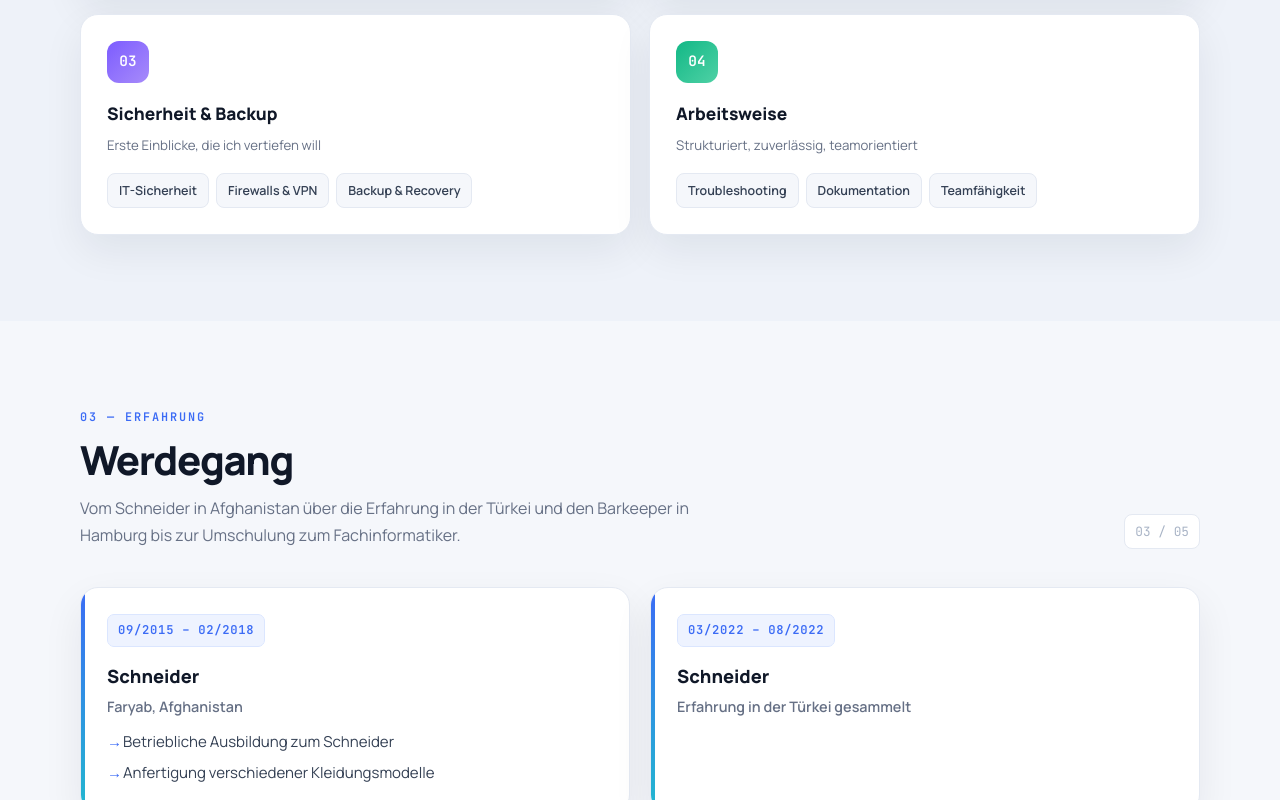
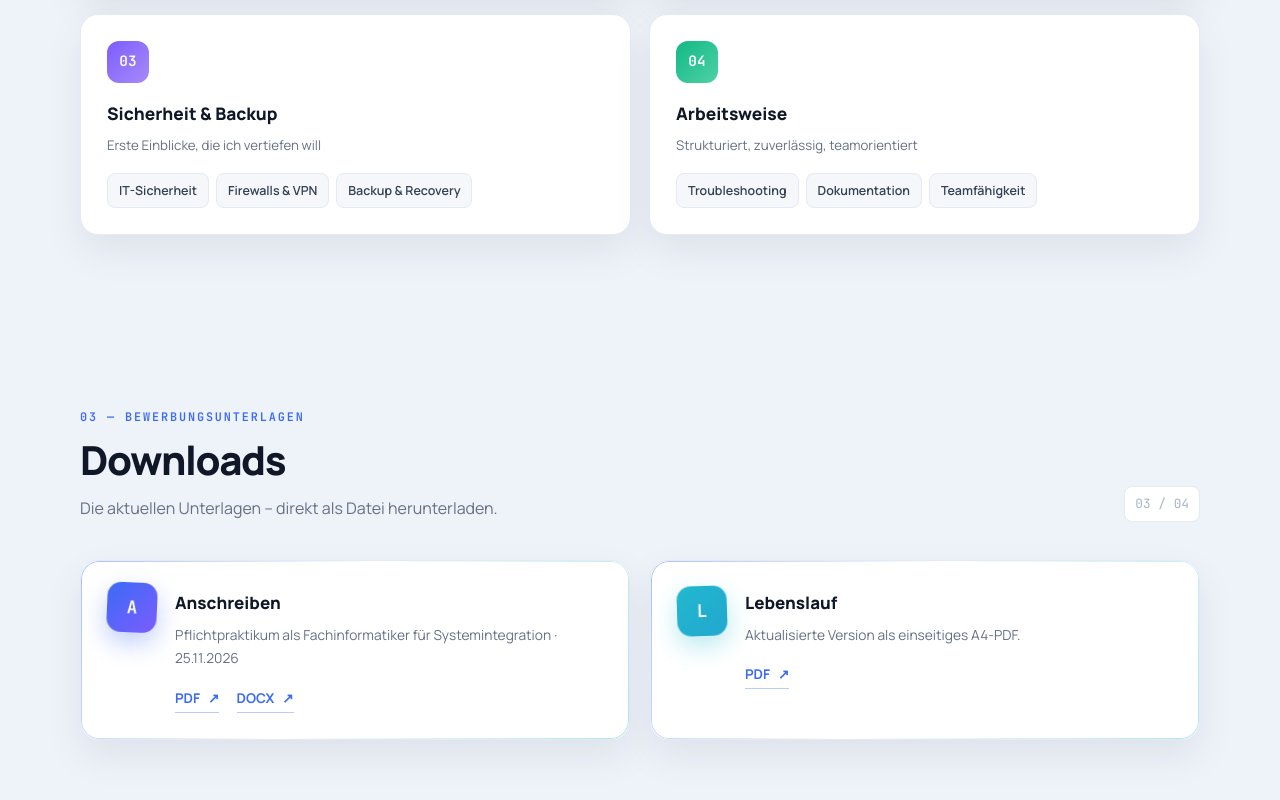
Before and after one commit to jawidmoradi13-ctrl/jawidmoradi13-ctrl.github.io, a plain HTML site: page index.html in a window 1280 px wide. Shown: the part 2000-2800 px from the top of the page. Drawn offline with Linux system fonts and the light colour scheme.

Commit message:
Neue Unterlagen hinzufuegen Werdegang entfernen Animationen

```diff
--- a/index.html
+++ b/index.html
@@ -135,20 +135,23 @@ a{color:inherit;text-decoration:none}
 .tags{display:flex;flex-wrap:wrap;gap:7px}
 .tags span{font-size:.78rem;font-weight:600;color:var(--ink-2);background:var(--paper);border:1px solid var(--line);padding:6px 11px;border-radius:8px}
 
-/* WERDEGANG – dauerhaft sichtbare Karten */
-.career-grid{list-style:none;display:grid;grid-template-columns:repeat(2,1fr);gap:20px}
-.career-card{position:relative;overflow:hidden;background:#fff;border:1px solid var(--line);border-radius:18px;padding:26px;box-shadow:var(--shadow);transition:transform .35s cubic-bezier(.16,1,.3,1),box-shadow .35s,border-color .35s}
-.career-card::before{content:'';position:absolute;left:0;top:0;bottom:0;width:4px;background:linear-gradient(var(--blue),var(--cyan))}
-.career-card:hover{transform:translateY(-5px);box-shadow:var(--shadow-lg);border-color:#bfd0ff}
-.career-card:last-child{grid-column:1/-1;background:linear-gradient(135deg,#fff,#f4f7ff)}
-.career-card:last-child::before{background:linear-gradient(var(--blue),var(--violet))}
-.tl-date{display:inline-block;font-family:var(--mono);font-size:.76rem;font-weight:600;letter-spacing:.06em;color:var(--blue);background:#eef3ff;border:1px solid #dbe6ff;padding:5px 10px;border-radius:7px}
-.tl-title{font-size:1.14rem;font-weight:800;margin:14px 0 3px}
-.tl-org{color:var(--muted);font-weight:600;font-size:.9rem}
-.tl-desc{color:var(--ink-2);font-size:.94rem;margin-top:10px}
-.tl-desc ul{list-style:none;display:grid;gap:5px;margin-top:8px}
-.tl-desc li{position:relative;padding-left:16px}
-.tl-desc li::before{content:'→';position:absolute;left:0;color:var(--blue);font-weight:700}
+/* BEWERBUNGSUNTERLAGEN – sichtbar mit dezenter Bewegung */
+.doc-grid{display:grid;grid-template-columns:repeat(2,1fr);gap:20px}
+.doc-card{position:relative;overflow:hidden;display:flex;gap:18px;align-items:flex-start;background:#fff;border:1px solid var(--line);border-radius:18px;padding:26px;box-shadow:var(--shadow);transition:transform .35s cubic-bezier(.16,1,.3,1),box-shadow .35s,border-color .35s}
+.doc-card>*{position:relative;z-index:1}
+.doc-card::before{content:'';position:absolute;inset:0;border-radius:18px;padding:1px;background:linear-gradient(120deg,rgba(59,107,245,.65),transparent 45%,rgba(34,184,207,.55));-webkit-mask:linear-gradient(#000 0 0) content-box,linear-gradient(#000 0 0);-webkit-mask-composite:xor;mask-composite:exclude;opacity:.65;pointer-events:none}
+.doc-card::after{content:'';position:absolute;top:0;left:-60%;width:40%;height:100%;background:linear-gradient(90deg,transparent,rgba(255,255,255,.55),transparent);transform:skewX(-20deg);animation:docSheen 7s ease-in-out infinite;pointer-events:none}
+.doc-card:hover{transform:translateY(-6px);box-shadow:var(--shadow-lg);border-color:#bfd0ff}
+.doc-ic{flex:none;width:50px;height:50px;border-radius:14px;display:grid;place-items:center;font-family:var(--mono);font-size:1.1rem;font-weight:700;color:#fff;background:linear-gradient(135deg,var(--blue),var(--violet));box-shadow:0 10px 24px rgba(59,107,245,.32);animation:docFloat 4.5s ease-in-out infinite}
+.doc-card:nth-child(2) .doc-ic{background:linear-gradient(135deg,var(--cyan),#22a7cf);box-shadow:0 10px 24px rgba(34,184,207,.3);animation-delay:-2s}
+@keyframes docFloat{0%,100%{transform:translateY(0) rotate(-3deg)}50%{transform:translateY(-5px) rotate(3deg)}}
+@keyframes docSheen{0%,60%{left:-60%}100%{left:130%}}
+.doc-body{min-width:0}
+.doc-body h3{font-size:1.06rem;font-weight:800;margin:2px 0 5px}
+.doc-body p{font-size:.86rem;color:var(--muted);margin-bottom:14px}
+.doc-link{display:inline-flex;align-items:center;gap:8px;font-size:.84rem;font-weight:700;color:var(--blue);border-bottom:1px solid rgba(59,107,245,.35);padding-bottom:2px;transition:gap .25s,color .25s}
+.doc-link:hover{gap:13px;color:var(--violet)}
+.doc-link+.doc-link{margin-left:14px}
 
 /* EDU + LANGS */
 .duo{display:grid;grid-template-columns:1fr 1fr;gap:24px}
@@ -205,8 +208,7 @@ footer a:hover{color:#fff}
 @media(max-width:900px){
   .hero .wrap{grid-template-columns:1fr;padding-top:60px;padding-bottom:70px;gap:42px}
   .profile-grid,.duo{grid-template-columns:1fr}
-  .skills-grid,.career-grid{grid-template-columns:1fr}
-  .career-card:last-child{grid-column:auto}
+  .skills-grid,.doc-grid{grid-template-columns:1fr}
   .nav-links{display:none;position:absolute;top:100%;left:0;right:0;flex-direction:column;align-items:stretch;background:#0b1322;padding:18px 24px;border-bottom:1px solid rgba(255,255,255,.1)}
   .nav-links.open{display:flex}
   .burger{display:block}
@@ -234,7 +236,8 @@ footer a:hover{color:#fff}
   .hero-card h2,.hero-card .hc-foot b,.chip-cloud span{color:var(--ink)!important}
   .chip-cloud span,.badge{border-color:var(--line);background:#f5f7fb!important;color:var(--ink)!important}
   .section{padding:26px 0}
-  .panel,.skill-card,.edu-item,.career-card{box-shadow:none}
+  .panel,.skill-card,.edu-item,.doc-card{box-shadow:none}
+  .doc-card::after{display:none}
   .reveal{opacity:1!important;transform:none!important}
   .bar i{transform:none!important}
   .hero *{animation:none!important}
@@ -254,7 +257,7 @@ footer a:hover{color:#fff}
     <div class="nav-links">
       <a href="#profil">Profil</a>
       <a href="#kompetenzen">Kompetenzen</a>
-      <a href="#werdegang">Werdegang</a>
+      <a href="#unterlagen">Unterlagen</a>
       <a href="#ausbildung">Ausbildung</a>
       <a href="#sprachen">Sprachen</a>
       <a class="nav-cta" href="mailto:jawid.moradi13@gmail.com">Kontakt ↗</a>
@@ -278,7 +281,7 @@ footer a:hover{color:#fff}
       <div class="hero-actions">
         <a class="btn btn-primary" href="mailto:jawid.moradi13@gmail.com">✉ Kontakt aufnehmen</a>
         <a class="btn btn-ghost" href="bewerbung.html">▤ Bewerbungsfolie</a>
-        <a class="btn btn-ghost" href="Lebenslauf%20%E2%80%93%20A4.pdf" download>⬇ Lebenslauf als PDF</a>
+        <a class="btn btn-ghost" href="Lebenslauf1.pdf" download>⬇ Lebenslauf als PDF</a>
       </div>
     </div>
     <aside class="hero-card">
@@ -306,7 +309,7 @@ footer a:hover{color:#fff}
   <div class="wrap">
     <div class="head reveal">
       <div><div class="eyebrow">01 — Über mich</div><h2>Profil</h2><p class="sub">Zuverlässigkeit, Teamfähigkeit und starke Motivation – verbunden mit ersten praktischen Kenntnissen in SQL und Cisco.</p></div>
-      <span class="line-num">01 / 05</span>
+      <span class="line-num">01 / 04</span>
     </div>
     <div class="profile-grid">
       <div class="panel reveal">
@@ -328,7 +331,7 @@ footer a:hover{color:#fff}
   <div class="wrap">
     <div class="head reveal">
       <div><div class="eyebrow">02 — Was ich kann</div><h2>Kompetenzen</h2><p class="sub">Meine bisherigen Grundlagen – ehrlich eingeordnet und Tag für Tag im Aufbau.</p></div>
-      <span class="line-num">02 / 05</span>
+      <span class="line-num">02 / 04</span>
     </div>
     <div class="skills-grid">
       <div class="skill-card reveal">
@@ -359,48 +362,31 @@ footer a:hover{color:#fff}
   </div>
 </section>
 
-<section class="section" id="werdegang">
+<section class="section" id="unterlagen" style="background:#eef2f9">
   <div class="wrap">
     <div class="head">
-      <div><div class="eyebrow">03 — Erfahrung</div><h2>Werdegang</h2><p class="sub">Vom Schneider in Afghanistan über die Erfahrung in der Türkei und den Barkeeper in Hamburg bis zur Umschulung zum Fachinformatiker.</p></div>
-      <span class="line-num">03 / 05</span>
+      <div><div class="eyebrow">03 — Bewerbungsunterlagen</div><h2>Downloads</h2><p class="sub">Die aktuellen Unterlagen – direkt als Datei herunterladen.</p></div>
+      <span class="line-num">03 / 04</span>
     </div>
-    <ol class="career-grid">
-      <li class="career-card">
-        <div class="tl-date">09/2015 – 02/2018</div>
-        <div class="tl-title">Schneider</div>
-        <div class="tl-org">Faryab, Afghanistan</div>
-        <div class="tl-desc">
-          <ul>
-            <li>Betriebliche Ausbildung zum Schneider</li>
-            <li>Anfertigung verschiedener Kleidungsmodelle</li>
-          </ul>
+    <div class="doc-grid">
+      <article class="doc-card">
+        <div class="doc-ic">A</div>
+        <div class="doc-body">
+          <h3>Anschreiben</h3>
+          <p>Pflichtpraktikum als Fachinformatiker für Systemintegration · 25.11.2026</p>
+          <a class="doc-link" href="Anschreiben.pdf" download>PDF <span>↗</span></a>
+          <a class="doc-link" href="Anschreiben%281%29.docx" download>DOCX <span>↗</span></a>
         </div>
-      </li>
-      <li class="career-card">
-        <div class="tl-date">03/2022 – 08/2022</div>
-        <div class="tl-title">Schneider</div>
-        <div class="tl-org">Erfahrung in der Türkei gesammelt</div>
-      </li>
-      <li class="career-card">
-        <div class="tl-date">10/2024 – HEUTE</div>
-        <div class="tl-title">Barkeeper</div>
-        <div class="tl-org">Bar Hamburg GmbH · parallel zur Umschulung</div>
-        <div class="tl-desc">
-          <ul>
-            <li>Kasse bedienen &amp; abrechnen</li>
-            <li>Freundliche Betreuung und Beratung von Gästen</li>
-            <li>Einarbeitung und Anleitung neuer Mitarbeiter</li>
-          </ul>
+      </article>
+      <article class="doc-card">
+        <div class="doc-ic">L</div>
+        <div class="doc-body">
+          <h3>Lebenslauf</h3>
+          <p>Aktualisierte Version als einseitiges A4-PDF.</p>
+          <a class="doc-link" href="Lebenslauf1.pdf" download>PDF <span>↗</span></a>
         </div>
-      </li>
-      <li class="career-card">
-        <div class="tl-date">02/2026 – HEUTE</div>
-        <div class="tl-title">Fachinformatiker für Systemintegration</div>
-        <div class="tl-org">Damago GmbH · Umschulung mit Praxiseinsatz</div>
-        <div class="tl-desc">Umschulung zum Fachinformatiker für Systemintegration mit Praxis bei der Damago GmbH.</div>
-      </li>
-    </ol>
+      </article>
+    </div>
   </div>
 </section>
 
@@ -408,7 +394,7 @@ footer a:hover{color:#fff}
   <div class="wrap">
     <div class="head reveal">
       <div><div class="eyebrow">04 — Lernen &amp; Zertifikate</div><h2>Ausbildung</h2><p class="sub">Sprachzertifikate und Integrationskurs als Grundlage für den beruflichen Einstieg.</p></div>
-      <span class="line-num">04 / 05</span>
+      <span class="line-num">04 / 04</span>
     </div>
     <div class="duo">
       <div class="reveal">
@@ -450,7 +436,7 @@ footer a:hover{color:#fff}
 </div>
 
 <footer>
-  © 2026 Jawid Moradi · <a href="Lebenslauf%20%E2%80%93%20A4.pdf" download>Lebenslauf PDF</a> · <a href="bewerbung.html">Bewerbungsfolie</a> · <a href="impressum.html">Impressum</a> · <a href="datenschutz.html">Datenschutz</a>
+  © 2026 Jawid Moradi · <a href="Lebenslauf1.pdf" download>Lebenslauf PDF</a> · <a href="Anschreiben.pdf" download>Anschreiben PDF</a> · <a href="bewerbung.html">Bewerbungsfolie</a> · <a href="impressum.html">Impressum</a> · <a href="datenschutz.html">Datenschutz</a>
 </footer>
 
 <script>
```
Also changed, not shown: bewerbung.html (+6 -2 lines), 3 other files.
